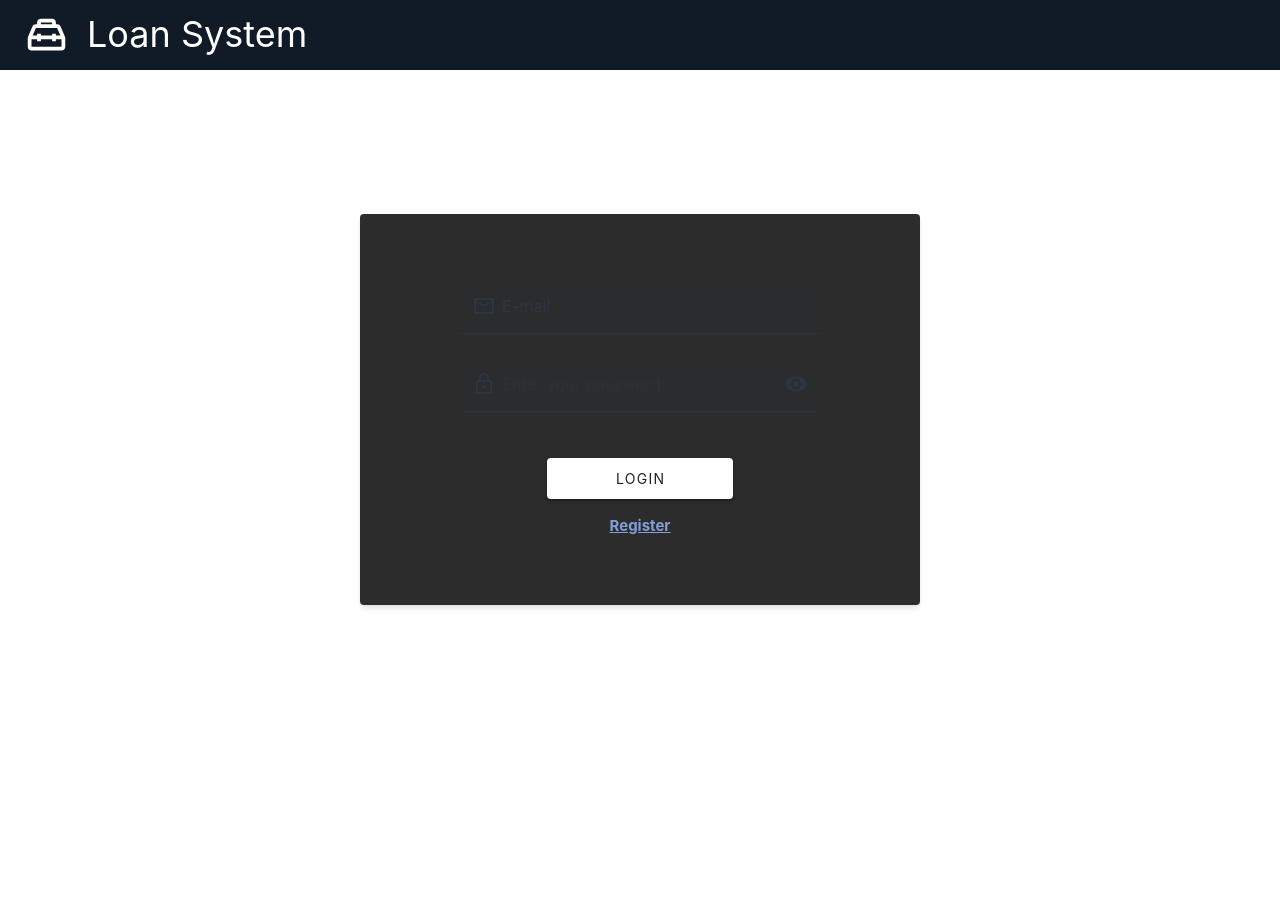
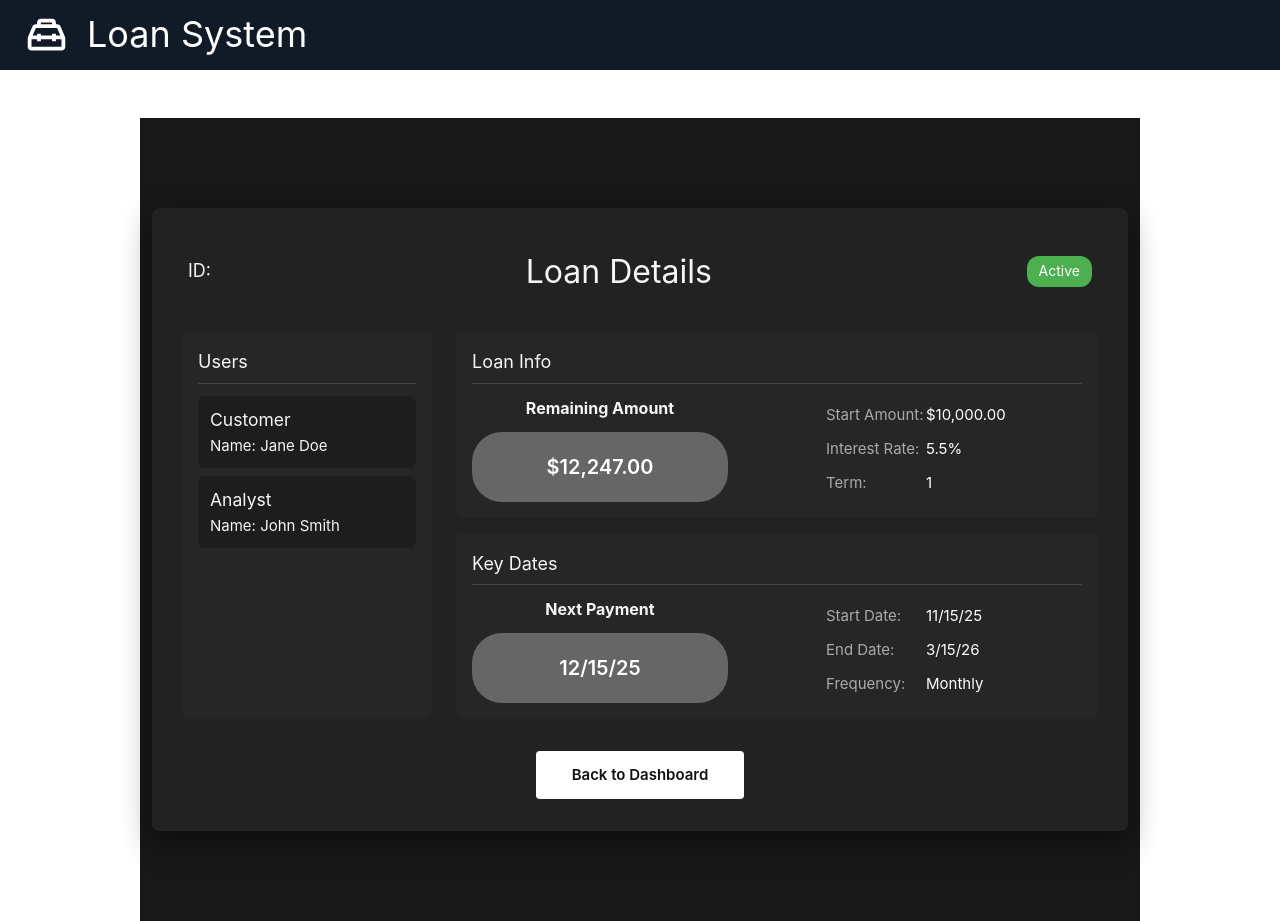
Before and after one commit to andrewphan26/Financial-Advisor-, a Vue app in the folder frontend/: page /loan in a window 1280 px wide. Before the commit this address led to /login. Before the commit the page ends 800 px from the top, so only its background shows below. Built offline with nearby package versions, Linux system fonts and the light colour scheme.

Commit message:
added ui for loan objects

```diff
--- a/frontend/src/router/index.js
+++ b/frontend/src/router/index.js
@@ -44,6 +44,13 @@ const router = createRouter({
       meta: { requiresAuth: true },
     },
 
+    // Loan View
+    {
+      path: '/loan',
+      name: 'loan-details',
+      component: () => import('../views/LoanView.vue'),
+    },
+
     // Catch-all for unknown routes
     {
       path: '/:catchAll(.*)',
--- /dev/null
+++ b/frontend/src/views/LoanView.vue
@@ -0,0 +1,293 @@
+<template>
+  <!-- whole page area -->
+  <div class="loan-page">
+    <!-- centered card -->
+    <div class="loan-card">
+      <div class="title-row">
+        <h1 class="loan-id">ID:</h1>
+        <span class="loan-title">Loan Details</span>
+        <span class="loan-status">Active</span>
+      </div>
+
+
+      <!-- 3-way layout INSIDE the card -->
+      <div class="loan-layout">
+        <!-- LEFT: users -->
+        <section class="left users-panel">
+          <h2 class="section-title">Users</h2>
+
+          <div class="user-card">
+            <h3>Customer</h3>
+            <p>Name: Jane Doe</p>
+          </div>
+
+          <div class="user-card">
+            <h3>Analyst</h3>
+            <p>Name: John Smith</p>
+          </div>
+        </section>
+
+        <!-- RIGHT: top + bottom -->
+        <section class="right">
+          <!-- top right: loan amounts -->
+          <section class="top-right loan-info">
+
+            <div class="loan-info-header">
+              <h2 class="section-title">Loan Info</h2>
+            </div>
+
+            <div class="subsection-layout">
+
+              <div class="info-side left-side">
+                <div class="subsection-title">Remaining Amount</div>
+                <div class="value-pill">$12,247.00</div>
+              </div>
+
+              <div class="info-divider"></div>
+
+              <div class="info-side right-side">
+                <div class="metric-row">
+                  <span class="label">Start Amount:</span>
+                  <span class="value">$10,000.00</span>
+                </div>
+
+                <div class="metric-row">
+                  <span class="label">Interest Rate:</span>
+                  <span class="value">5.5%</span>
+                </div>
+
+                <div class="metric-row">
+                  <span class="label">Term:</span>
+                  <span class="value">1</span>
+                </div>
+              </div>
+            </div>
+          </section>
+
+          <!-- bottom right: dates -->
+          <section class="bottom-right key-dates">
+
+            <div class="key-dates-header">
+              <h2 class="section-title">Key Dates</h2>
+            </div>
+
+            <div class="subsection-layout">
+
+              <div class="info-side left-side">
+                <div class="subsection-title">Next Payment</div>
+                <div class="value-pill">12/15/25</div>
+              </div>
+
+              <div class="info-divider"></div>
+
+              <div class="info-side right-side">
+                <div class="metric-row">
+                  <span class="label">Start Date:</span>
+                  <span class="value">11/15/25</span>
+                </div>
+
+                <div class="metric-row">
+                  <span class="label">End Date:</span>
+                  <span class="value">3/15/26</span>
+                </div>
+
+                <div class="metric-row">
+                  <span class="label">Frequency:</span>
+                  <span class="value">Monthly</span>
+                </div>
+              </div>
+            </div>
+          </section>
+        </section>
+      </div>
+
+      <!-- big button at bottom, like your other page -->
+      <div class="actions">
+        <button class="primary-btn">Back to Dashboard</button>
+      </div>
+    </div>
+  </div>
+</template>
+
+<style scoped>
+/* full page – dark background like your screenshot */
+.loan-page {
+  width: 100%;
+  max-width: 1000px;
+  min-height: 100vh;
+  background: #181818;               /* dark grey/black */
+  display: flex;
+  justify-content: center;
+  align-items: flex-start;
+  padding: 90px 12px;              /* pushes card down a bit */
+  box-sizing: border-box;
+}
+
+/* centered card */
+.loan-card {
+  width: 100%;
+  max-width: 1000px;             /* similar width to your other page */
+  background: #222;                /* dark card */
+  border-radius: 8px;
+  padding: 32px 30px;
+  box-shadow: 0 12px 30px rgba(0, 0, 0, 0.45);
+  color: #f5f5f5;
+  box-sizing: border-box;
+}
+
+.title-row {
+  display: flex;
+  justify-content: space-between;
+  align-items: center;
+  padding: 6px;
+  margin-bottom: 5px;
+}
+
+.loan-title {
+  font-size: 32px;
+  margin-bottom: 24px;
+}
+
+.loan-id {
+  font-size: 18px;
+  margin-bottom: 24px;
+}
+
+.loan-status {
+  display: inline-block;
+  margin-bottom: 24px;
+  padding: 4px 12px;
+  background: #4caf50;            /* green for active */
+  border-radius: 12px;
+  font-size: 14px;
+  color: #fff;
+}
+
+/* 3-way layout inside card */
+.loan-layout {
+  display: flex;
+  gap: 24px;
+}
+
+/* left half */
+.left {
+  flex: 1;
+  max-width: 250px;
+  background: rgba(255, 255, 255, 0.02);
+  border-radius: 6px;
+  padding: 16px;
+  box-sizing: border-box;
+}
+
+/* right half (top + bottom) */
+.right {
+  flex: 1;
+  display: flex;
+  flex-direction: column;
+  gap: 16px;
+}
+
+/* Main 2-column layout */
+.subsection-layout {
+  display: flex;
+  align-items: center;
+  gap: 24px;
+}
+
+.info-side {
+  flex: 1;
+  display: flex;
+  flex-direction: column;
+  gap: 10px;
+}
+
+/* right sections */
+.top-right,
+.bottom-right {
+  flex: 1;
+  background: rgba(255, 255, 255, 0.02);
+  border-radius: 6px;
+  padding: 16px;
+  box-sizing: border-box;
+}
+
+.metric-row {
+  display: flex;
+  font-size: 15px;
+}
+
+/* Divider */
+.info-divider {
+  width: 50px;
+  background: #ffffff;
+  height: 100%;
+  border-radius: 2px;
+}
+
+
+
+/* small cards, rows, etc. */
+.user-card {
+  margin-top: 8px;
+  padding: 10px 12px;
+  border-radius: 6px;
+  background: rgba(0, 0, 0, 0.25);
+}
+
+.info-row {
+  display: flex;
+  margin-bottom: 6px;
+  font-size: 14px;
+}
+
+.section-title {
+  margin-bottom: 12px;
+  font-size: 18px;
+  border-bottom: 1px solid #444;
+  padding-bottom: 6px;
+}
+
+.subsection-title {
+  font-size: 16px;
+  font-weight: bold;
+  text-align: center;
+}
+
+.value-pill {
+  height: 70px;
+  background: #666; /* placeholder color */
+  border-radius: 30px;
+  display: flex;
+  align-items: center;
+  justify-content: center;
+  font-weight: 600;
+  font-size: 20px;
+  color: white;
+}
+
+.label {
+  width: 100px;
+  color: #aaa;
+}
+
+.value {
+  color: #fff;
+}
+
+/* bottom button */
+.actions {
+  margin-top: 32px;
+  display: flex;
+  justify-content: center;
+}
+
+.primary-btn {
+  padding: 12px 36px;
+  border-radius: 4px;
+  border: none;
+  background: #ffffff;
+  color: #111;
+  font-weight: 600;
+  cursor: pointer;
+}
+</style>
```
Also changed, not shown: 1 other file (tests, documents, lock files or other folders).
